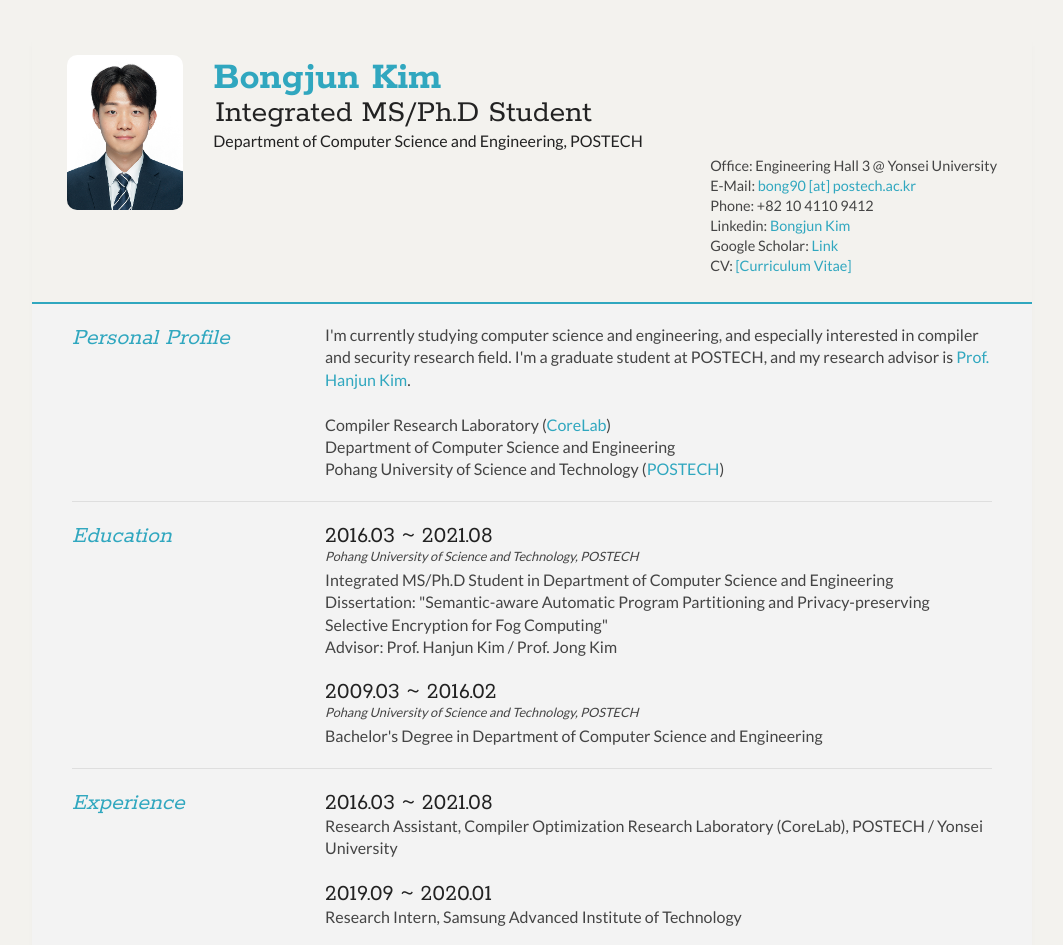
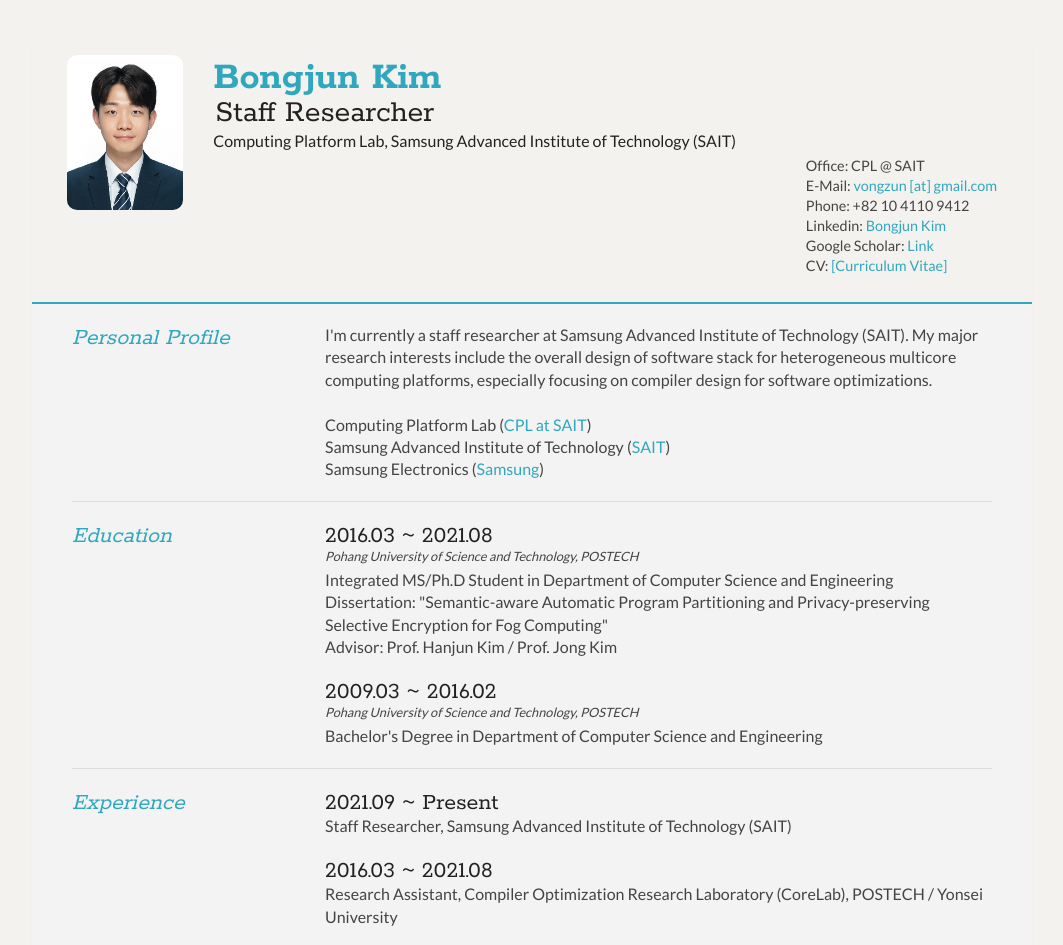
Before and after one commit to vongzun/vongzun.github.io, a plain HTML site: page index.html in a window 1280 px wide. Shown: the top 945 px of the page, without its empty margins (108-1171 px from the left). Drawn offline with nearby package versions, Linux system fonts and the light colour scheme.

Commit message:
Update profile

```diff
--- a/index.html
+++ b/index.html
@@ -8,6 +8,7 @@
 <meta charset="UTF-8">
 
 <link type="text/css" rel="stylesheet" href="style.css">
+<link rel="stylesheet" type="text/css" href="//fonts.googleapis.com/css?family=Rokkitt" />
 <link href='http://fonts.googleapis.com/css?family=Rokkitt:400,700|Lato:400,300' rel='stylesheet' type='text/css'>
 <link rel="apple-touch-icon" sizes="57x57" href="/img/favicon/apple-icon-57x57.png">
 <link rel="apple-touch-icon" sizes="60x60" href="/img/favicon/apple-icon-60x60.png">
@@ -41,15 +42,15 @@
 
 		<div id="name">
 			<h1><font style="color: rgb(48, 167, 191)">Bongjun Kim</font></h1>
-			<h2>Integrated MS/Ph.D Student</h2>
-			<h4>Department of Computer Science and Engineering, POSTECH</h4>
+			<h2>Staff Researcher</h2>
+			<h4>Computing Platform Lab, Samsung Advanced Institute of Technology (SAIT)</h4>
 
 		</div>
 
 		<div id="contactDetails" class="">
 			<ul>
-				<li>Office: Engineering Hall 3 @ Yonsei University</li>
-				<li>E-Mail: <a href="mailto:bong90@postech.ac.kr" target="_blank">bong90 [at] postech.ac.kr</a></li>
+				<li>Office: CPL @ SAIT</li>
+				<li>E-Mail: <a href="mailto:vongzun@gmail.com" target="_blank">vongzun [at] gmail.com</a></li>
 				<li>Phone: +82 10 4110 9412</li>
 				<li>Linkedin: <a href="http://kr.linkedin.com/in/kimbongjun">Bongjun Kim</a></li>
         <li>Google Scholar: <a href="https://scholar.google.co.kr/citations?user=XSmJQUMAAAAJ&hl=en">Link</a></li>
@@ -67,13 +68,17 @@
 				</div>
 
 				<div class="sectionContent">
-				<p>I'm currently studying computer science and engineering,
+				<p>
+        I'm currently a staff researcher at Samsung Advanced Institute of Technology (SAIT).
+        My major research interests include the overall design of software stack for heterogeneous multicore computing platforms,
+        especially focusing on compiler design for software optimizations.
+        <!--I'm currently studying computer science and engineering,
         and especially interested in compiler and security research
         field. I'm a graduate student at POSTECH, and my research
-        advisor is <a href="http://corelab.or.kr/~hanjun/">Prof. Hanjun Kim</a>.
-        <br><br>Compiler Research Laboratory (<a href="http://corelab.or.kr">CoreLab</a>)
-        <br>Department of Computer Science and Engineering
-        <br>Pohang University of Science and Technology (<a href="http://www.postech.ac.kr">POSTECH</a>) </p>
+        advisor is <a href="http://corelab.or.kr/~hanjun/">Prof. Hanjun Kim</a>.-->
+        <br><br>Computing Platform Lab (<a href="https://www.sait.samsung.co.kr/saithome/research/researchArea.do?idx=16">CPL at SAIT</a>)
+        <br>Samsung Advanced Institute of Technology (<a href="https://www.sait.samsung.co.kr/saithome/main/main.do">SAIT</a>)
+        <br>Samsung Electronics (<a href="https://www.samsung.com/sec/">Samsung</a>) </p>
 				</div>
 			</article>
 			<div class="clear"></div>
@@ -139,6 +144,10 @@
 
 			<div class="sectionContent">
         <article>
+          <h2>2021.09 ~ Present</h2>
+          <p>Staff Researcher, Samsung Advanced Institute of Technology (SAIT)</p>
+        </article>
+        <article>
           <h2>2016.03 ~ 2021.08</h2>
           <!--<p class="subDetails">Pohang University of Science and Technology, POSTECH</p>-->
           <p>Research Assistant, Compiler Optimization Research Laboratory (CoreLab), POSTECH / Yonsei University</p>
@@ -192,13 +201,9 @@
 			</div>
 
 			<div class="sectionContent">
-				<!--<article>
-					<h2>Heterogeneous Distributed Shared Memory for Lightweight Internet-of-Things Devices.</h2>
-          <p>Bongjun Kim, Seonyeong Heo, Gyeongmin Lee, Soyeon Park, Hanjun Kim, and Jong Kim</p>
-          <p>To Appear: <i>IEEE Micro</i>, Volume 36, Number 6, November 2016.</p>
-				</article>-->
-<ul class="pubs">
-          <div id="pubs"><h2 id="conference">Refereed International Conference Publications</h2><script> addMenuItem("#conference","Refereed International Conference Publications"); </script><p><b>Precise Correlation Extraction for IoT Fault Detection with Concurrent Activities</b> [<a href="http://corelab.or.kr/Pubs/pubs.php?abs=1&amp;setselect=emsoft21_correlation">abstract</a>]<br>Gyeongmin Lee, <span style="background-color: khaki">Bongjun Kim</span>, Seungbin Song, Changsu Kim, Jong Kim, and Hanjun Kim<br><i>Proceedings of the International Conference on
+        <ul class="pubs">
+          <div id="pubs"><h2 id="conference">Refereed International Conference Publications</h2><script> addMenuItem("#conference","Refereed International Conference Publications"); </script>
+          <p><b>Precise Correlation Extraction for IoT Fault Detection with Concurrent Activities</b> [<a href="http://corelab.or.kr/Pubs/pubs.php?abs=1&amp;setselect=emsoft21_correlation">abstract</a>]<br>Gyeongmin Lee, <span style="background-color: khaki">Bongjun Kim</span>, Seungbin Song, Changsu Kim, Jong Kim, and Hanjun Kim<br><i>Proceedings of the International Conference on
 Embedded Software (EMSOFT)</i>, October 2021.
 
   <br></p><p><b>Sharing-aware Data Acquisition Scheduling for Multiple Rules in the IoT</b> [<a href="http://corelab.or.kr/Pubs/pubs.php?abs=1&amp;setselect=rtas20_sharing_aware_scheduling">abstract</a>] (<a href="http://doi.org/10.1109/RTAS48715.2020.00-18">IEEE Xplore</a>, <a href="http://github.com/corelab-src/smart-office-dataset">DATASET</a>, <a href="http://corelab.or.kr/Pubs/rtas20_sharing_aware_scheduling.pdf">PDF</a>)<br>Seonyeong Heo, Seungbin Song, <span style="background-color: khaki">Bongjun Kim</span>, and Hanjun Kim<br><i>Proceedings of the IEEE Real-Time And Embedded Technology And Applications Symposium (RTAS)</i>, April 2020.
```
